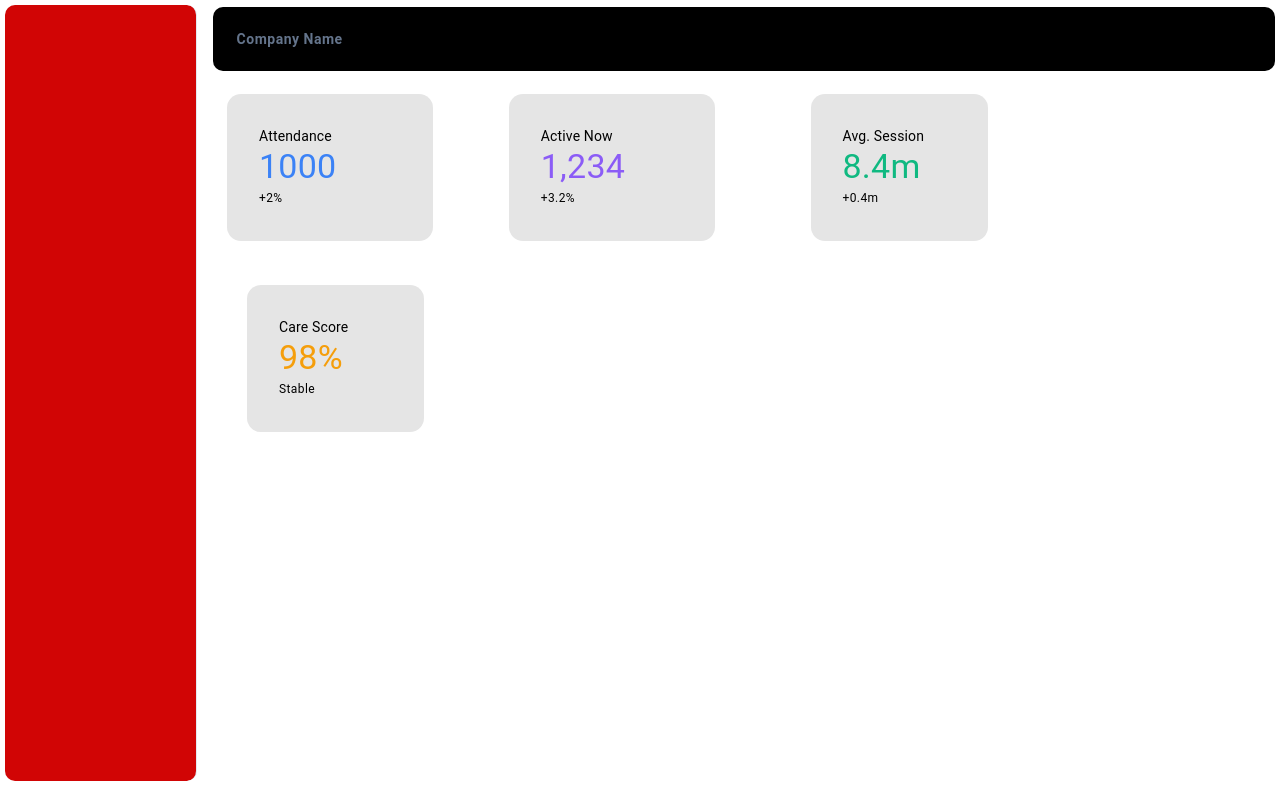
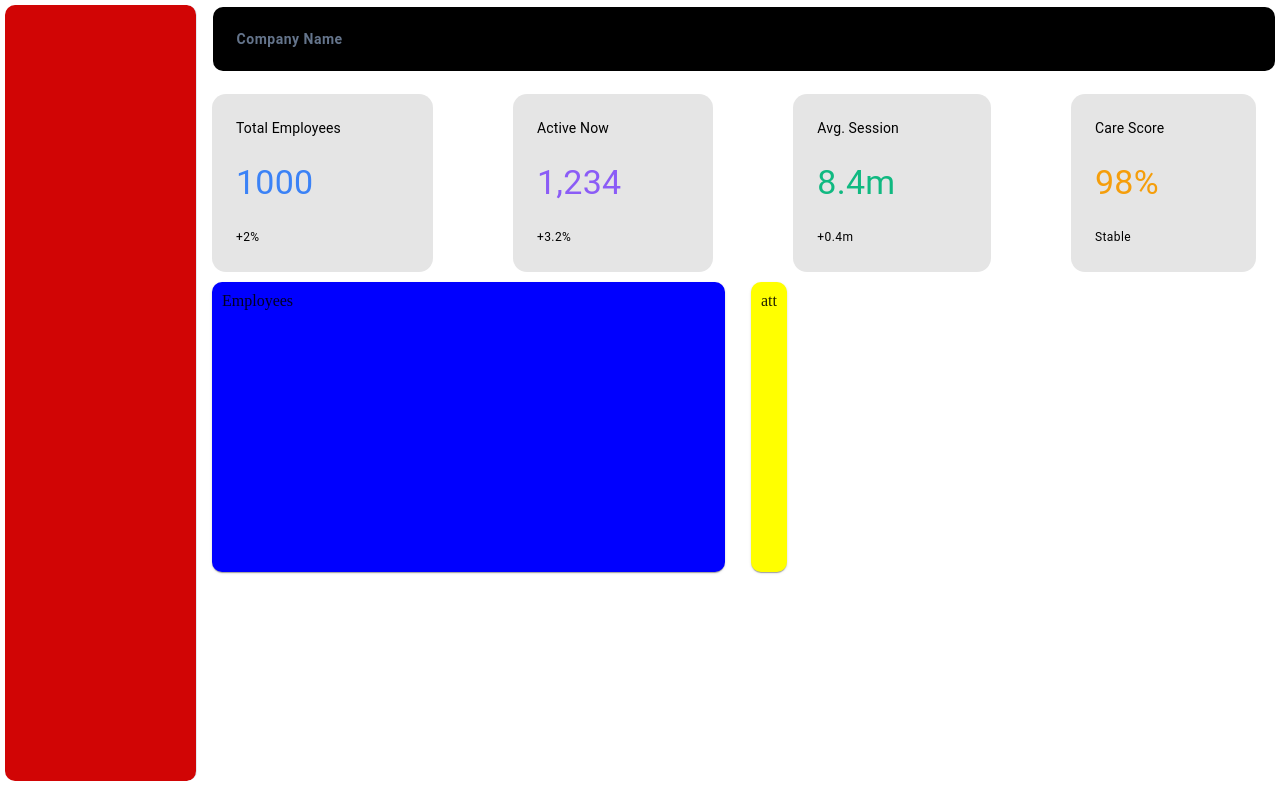
Before and after one commit to isru24/StaffSync-Front, a React (Vite) app in the folder staffsync-front/: page /Dashboard in a window 1280 px wide. Built offline with nearby package versions, Linux system fonts and the light colour scheme.

Commit message:
modified:   staffsync-front/src/screens/Dashboard.jsx

```diff
--- a/staffsync-front/src/screens/Dashboard.jsx
+++ b/staffsync-front/src/screens/Dashboard.jsx
@@ -1,4 +1,4 @@
-import { Box, Drawer, Grid, Typography } from '@mui/material'
+import { Box, Card, Drawer, Grid, Typography } from '@mui/material'
 
 function StatCard({ title, value, color, trend }) {
     return (
@@ -6,16 +6,19 @@ function StatCard({ title, value, color, trend }) {
             sx={{
                 backgroundColor: "#e5e5e5",
                 borderRadius: "14px",
-                p: 4,
-                width:'55%',
-                margin:'10px'
+                p: 3,
+                width: '100%',
+                display: 'flex',
+                flexDirection: 'column',
+                justifyContent: 'space-between',
+                margin: '10px'
             }}
         >
-            <Typography variant="body2" >{title}</Typography>
+            <Typography variant="body2" sx={{ alignSelf: 'flex-start', mb: 3 }} >{title}</Typography>
             <Typography variant="h4" sx={{ color }}>
                 {value}
             </Typography>
-            <Typography variant="caption">{trend}</Typography>
+            <Typography variant="caption" sx={{ alignSelf: 'self-start', mt: 3 }}>{trend}</Typography>
         </Box>
     );
 }
@@ -37,26 +40,37 @@ function Dashboard() {
                 },
             }}>
             </Drawer>
-            <Box sx={{ ml: "185px", p: 3 ,marginTop:'60px'}}>
-                <Grid container spacing={3}>
+            <Box sx={{ ml: "170px", p: 3, marginTop: '60px' }}>
+                <Grid container spacing={16}>
 
-                    <Grid item xs={12} sm={6} md={3} sx={{width:'25%'}} >
-                        <StatCard title="Attendance" value="1000" color="#3b82f6" trend="+2%"  />
+                    <Grid item xs={3}>
+                        <StatCard title="Total Employees" value="1000" color="#3b82f6" trend="+2%" />
                     </Grid>
 
-                    <Grid item xs={12} sm={6} md={3} sx={{marginLeft:'0px',width:'25%'}}>
+                    <Grid item xs={3}>
                         <StatCard title="Active Now" value="1,234" color="#8b5cf6" trend="+3.2%" />
                     </Grid>
 
-                    <Grid item xs={12} sm={6} md={3} sx={{width:'20%',marginLeft:'20px'}}>
+                    <Grid item xs={3}>
                         <StatCard title="Avg. Session" value="8.4m" color="#10b981" trend="+0.4m" />
                     </Grid>
 
-                    <Grid item xs={12} sm={6} md={3} sx={{width:'20%',marginLeft:'20px'}}>
+                    <Grid item xs={3}>
                         <StatCard title="Care Score" value="98%" color="#f59e0b" trend="Stable" />
                     </Grid>
-
                 </Grid>
+                <Grid container spacing={2} >
+                    <Grid item xs = {6}sx={{width:'50%'}}>
+                        <Card style={{ backgroundColor: 'blue' ,marginLeft:'10px',padding:'10px',height:270,borderRadius:'10px'}} >
+                            Employees
+                        </Card>
+                    </Grid>
+                    <Grid item xs = {6} >
+                        <Card style={{ backgroundColor: 'yellow' ,marginLeft:'10px',padding:'10px',height:270,borderRadius:'10px'}} >
+                            att
+                        </Card>
+                    </Grid>
+                    </Grid>
             </Box>
         </>
     )
```
